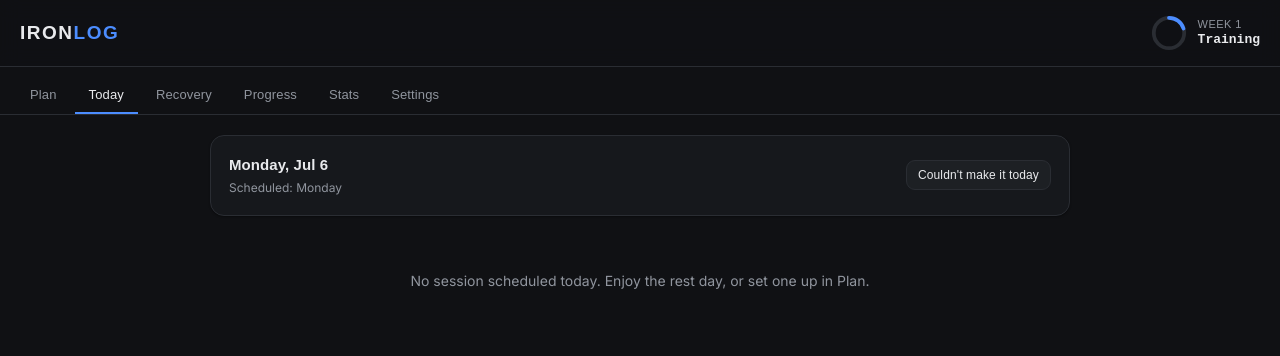
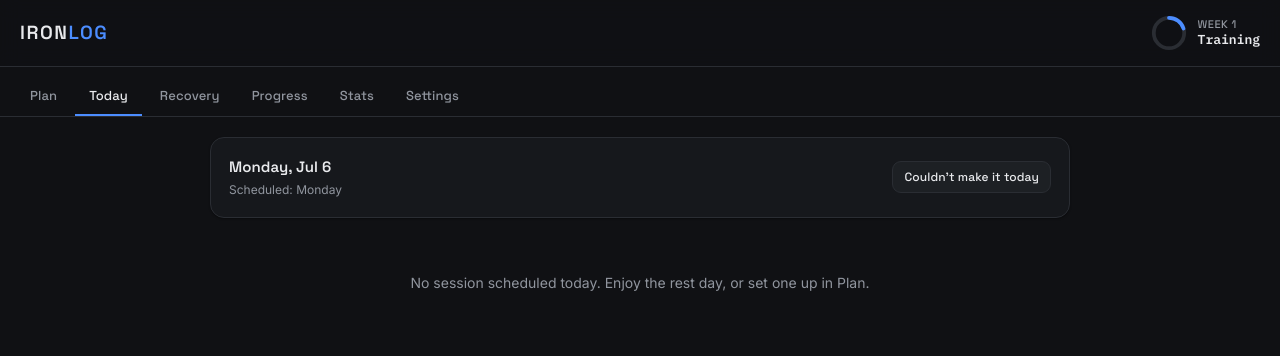
Before and after one commit to PaulHazlehurst/IronLog, a plain HTML site: page index.html in a window 1280 px wide. Drawn offline with Linux system fonts and the light colour scheme.

Commit message:
Add files via upload

```diff
--- a/index.html
+++ b/index.html
@@ -6,7 +6,7 @@
 <title>Iron Log — Workout Hub</title>
 <meta name="description" content="Personal progressive-overload workout tracker.">
 <link rel="preconnect" href="https://fonts.googleapis.com">
-<link href="https://fonts.googleapis.com/css2?family=Oswald:wght@500;600;700&family=Inter:wght@400;500;600&display=swap" rel="stylesheet">
+<link href="https://fonts.googleapis.com/css2?family=Space+Grotesk:wght@500;600;700&family=Inter:wght@400;500;600&family=IBM+Plex+Mono:wght@500;600&display=swap" rel="stylesheet">
 <link rel="stylesheet" href="css/style.css">
 </head>
 <body>
```
